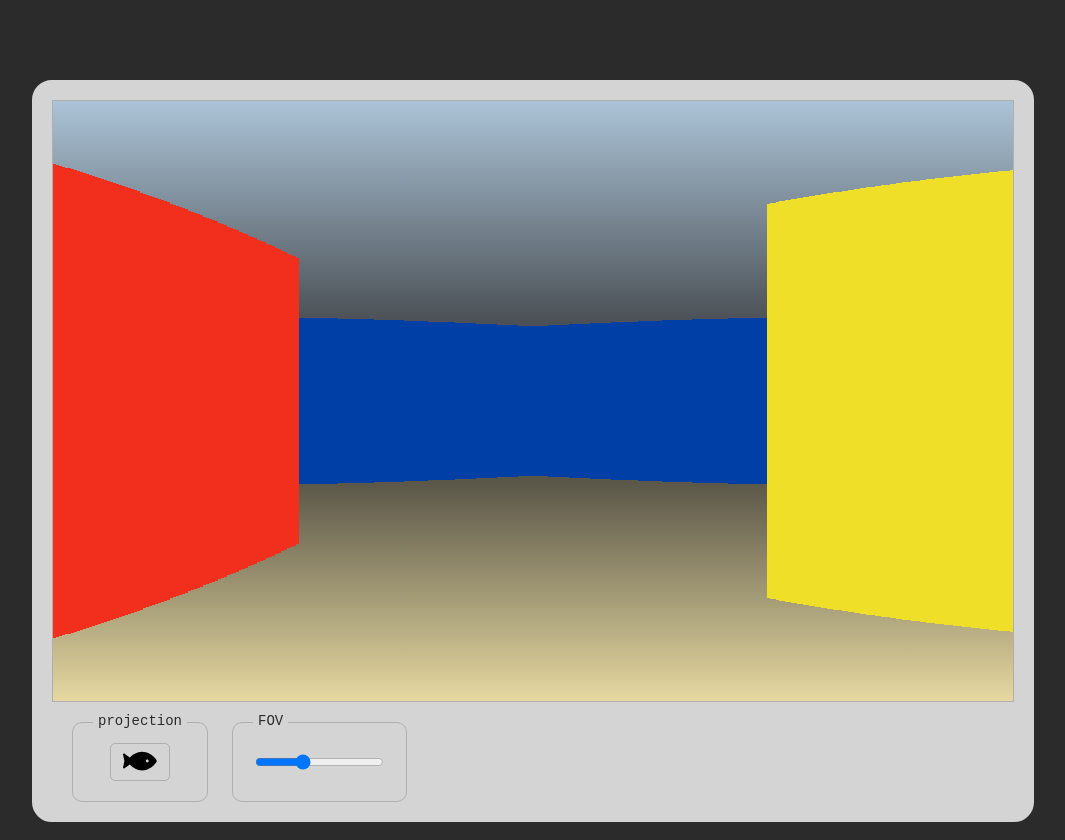
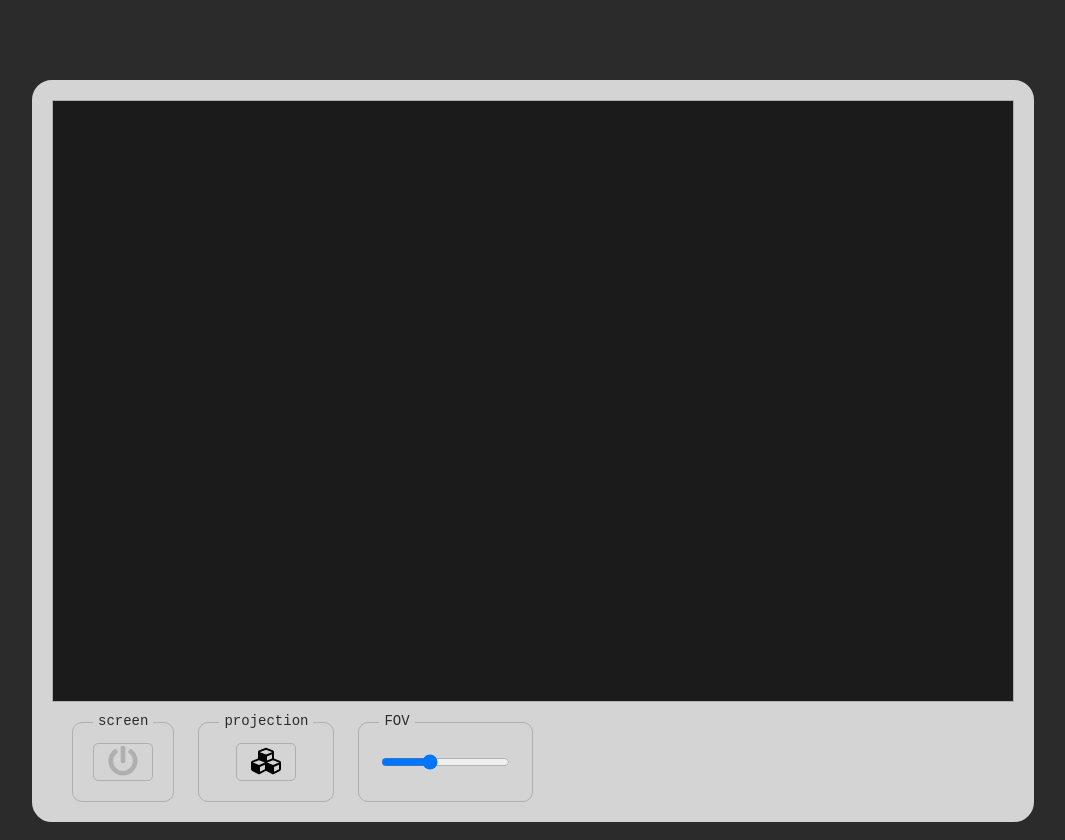
Before and after one commit to ivoelbert/react-raycaster, a React (Create React App) app: page / in a window 1280 px wide. Both pictures are taken after a click on the button 247 px from the left and 762 px from the top of the page. Shown: the whole page, without its empty margins (107-1172 px from the left). Built offline with nearby package versions, Linux system fonts and the light colour scheme.

Commit message:
Add screen controls

```diff
--- a/src/components/controls/controls.tsx
+++ b/src/components/controls/controls.tsx
@@ -1,12 +1,19 @@
 import React from 'react';
 import { ProjectionControls } from './projectionControls';
 import { FovControls } from './fovControls';
+import { ScreenSwitch } from './screenSwitch';
 
 import './controls.css';
 
-export function Controls(): JSX.Element {
+interface ControlsProps {
+    isScreenOn: boolean;
+    toggleScreen(): void;
+}
+
+export function Controls(props: ControlsProps): JSX.Element {
     return (
         <div className="controls-container">
+            <ScreenSwitch isScreenOn={props.isScreenOn} toggleScreen={props.toggleScreen} />
             <ProjectionControls />
             <FovControls />
         </div>
--- /dev/null
+++ b/src/components/controls/screenSwitch.tsx
@@ -0,0 +1,31 @@
+import { FontAwesomeIcon } from '@fortawesome/react-fontawesome';
+import React, { CSSProperties } from 'react';
+import { ControlsSection } from './controlsSection';
+import { faPowerOff } from '@fortawesome/free-solid-svg-icons';
+
+interface ScreenSwitchProps {
+    isScreenOn: boolean;
+    toggleScreen(): void;
+}
+
+export function ScreenSwitch(props: ScreenSwitchProps): JSX.Element {
+    return (
+        <ControlsSection title="screen">
+            <button className="control-toggle" onClick={props.toggleScreen}>
+                <ScreenSwitchIcon isScreenOn={props.isScreenOn} />
+            </button>
+        </ControlsSection>
+    );
+}
+
+interface ScreenSwitchIconProps {
+    isScreenOn: boolean;
+}
+
+function ScreenSwitchIcon(props: ScreenSwitchIconProps): JSX.Element {
+    const style: CSSProperties = {
+        color: props.isScreenOn ? '#2b2b2b' : '#afafaf',
+    };
+
+    return <FontAwesomeIcon style={style} icon={faPowerOff} />;
+}
--- a/src/components/screen.css
+++ b/src/components/screen.css
@@ -9,7 +9,13 @@
         rgba(171, 195, 215, 1) 100%
     );
     height: 600px;
+    width: 960px;
     overflow: hidden;
-    width: fit-content;
     border: solid 1px #afafaf;
 }
+
+.off-screen {
+    height: 100%;
+    width: 100%;
+    background-color: #1b1b1b;
+}
--- a/src/components/screen.tsx
+++ b/src/components/screen.tsx
@@ -3,9 +3,22 @@ import React from 'react';
 import './screen.css';
 
 interface ScreenProps {
+    isOn: boolean;
     children: React.ReactNode;
 }
 
 export function Screen(props: ScreenProps): JSX.Element {
-    return <div className="screen">{props.children}</div>;
+    if (props.isOn) {
+        return <div className="screen">{props.children}</div>;
+    } else {
+        return (
+            <div className="screen">
+                <OffScreen />
+            </div>
+        );
+    }
 }
+
+function OffScreen(): JSX.Element {
+    return <div className="off-screen" />;
+}
--- a/src/components/screenWithControls.tsx
+++ b/src/components/screenWithControls.tsx
@@ -1,4 +1,4 @@
-import React from 'react';
+import React, { useState } from 'react';
 import { Screen } from './screen';
 import { Controls } from './controls/controls';
 
@@ -9,10 +9,16 @@ interface ScreenWithControlsProps {
 }
 
 export function ScreenWithControls(props: ScreenWithControlsProps): JSX.Element {
+    const [isScreenOn, setIsScreenOn] = useState<boolean>(true);
+
+    const toggleScreen = () => {
+        setIsScreenOn((isOn) => !isOn);
+    };
+
     return (
         <div className="screen-frame">
-            <Screen>{props.children}</Screen>
-            <Controls />
+            <Screen isOn={isScreenOn}>{props.children}</Screen>
+            <Controls isScreenOn={isScreenOn} toggleScreen={toggleScreen} />
         </div>
     );
 }
```
